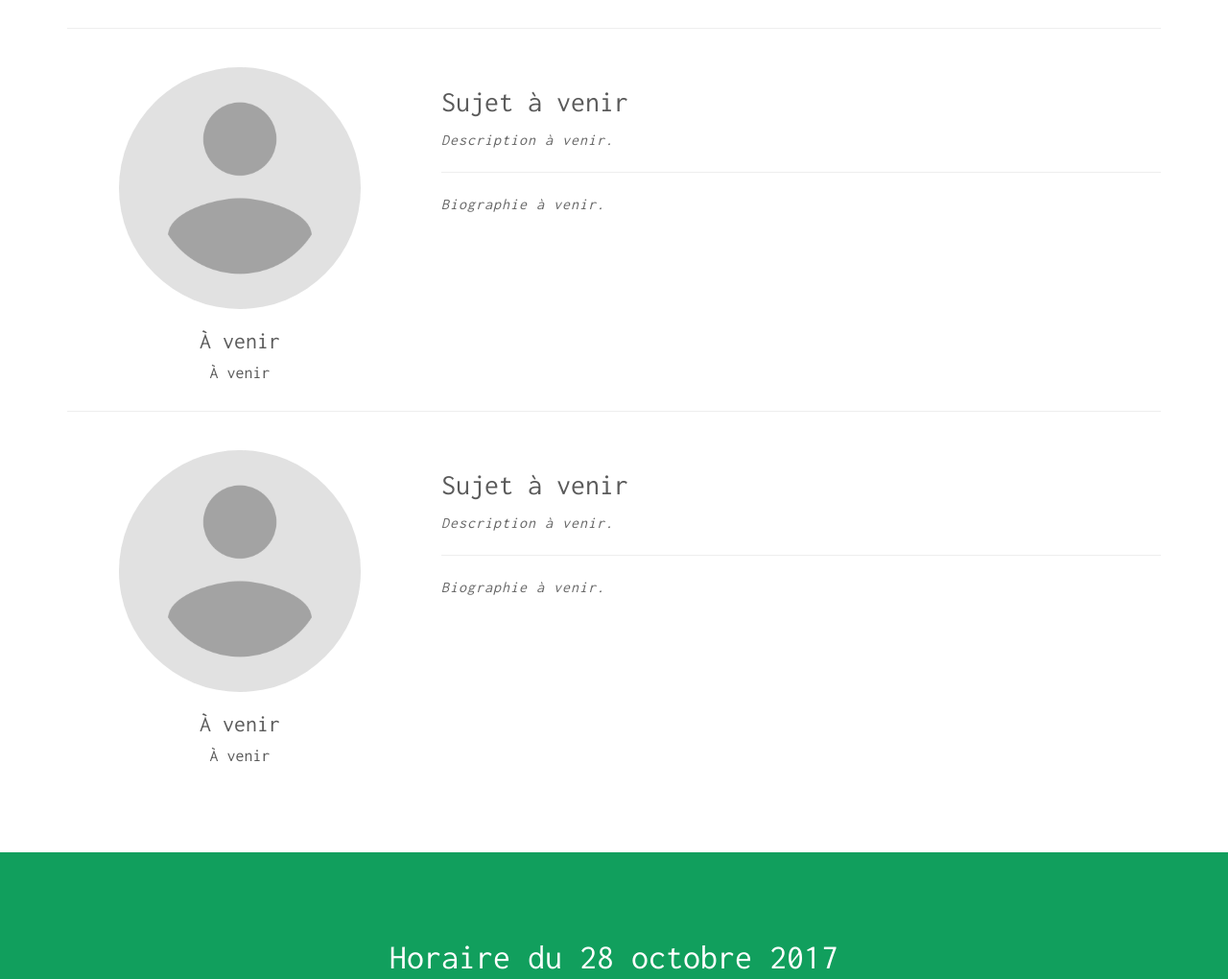
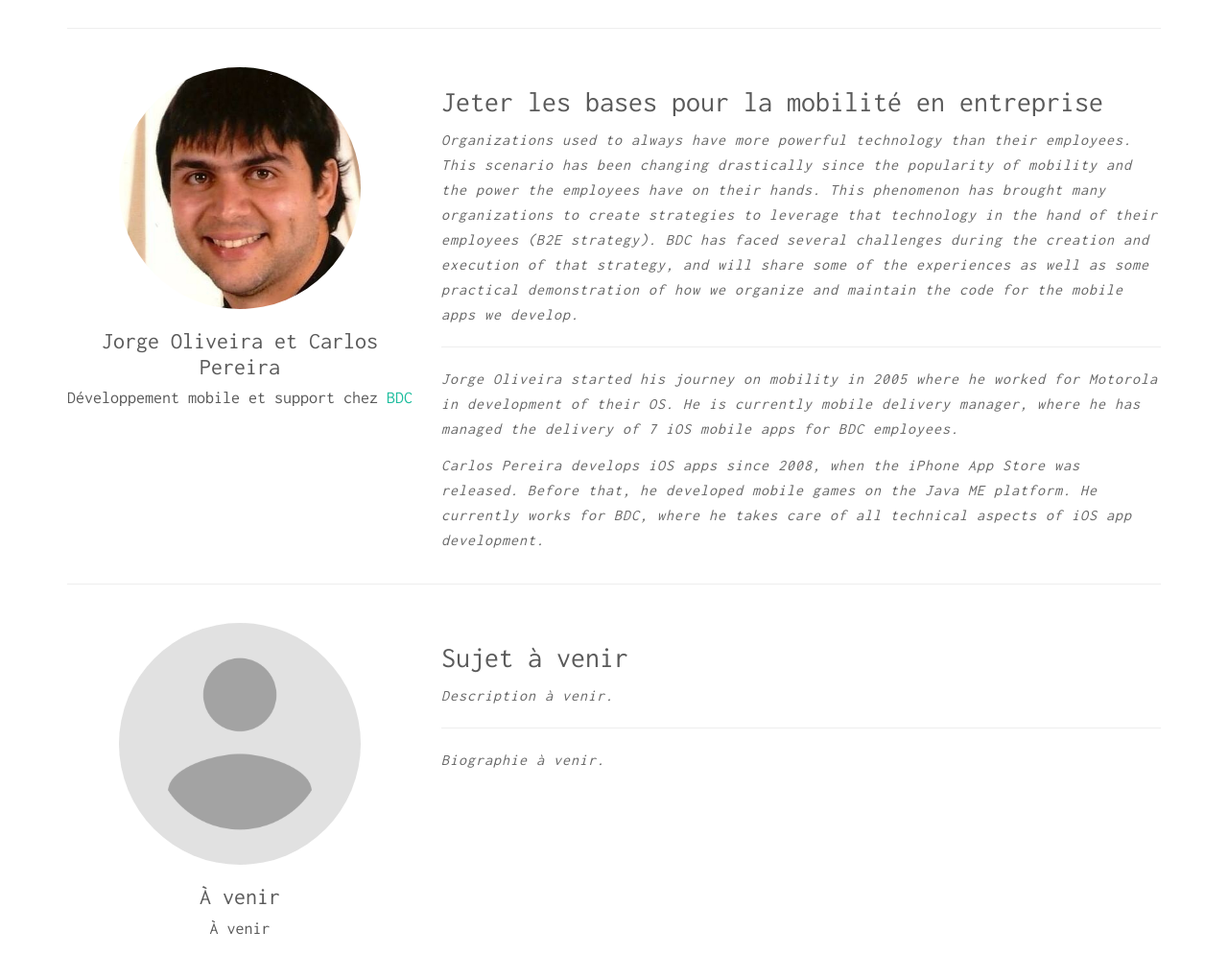
Before and after one commit to JDIS/conference2017, a plain HTML site: page index.html in a window 1280 px wide. Shown: the part 4472-5492 px from the top of the page at 96% size. Drawn offline with Linux system fonts and the light colour scheme; some packages are replaced by stand-ins of ours; files whose address does not match are found by name.

Commit message:
add Jorge Oliveira (BDC)

```diff
--- a/index.html
+++ b/index.html
@@ -223,20 +223,23 @@ Dans cette présentation, nous allons brièvement parler du potentiel commercial
         </div>
       </div><!--/row-->
       <hr style="padding:10px 0;">
-      <div id="speaker4" class="row">
+      <div id="speaker5" class="row">
         <div class="centered col-md-4">
-          <img src="/assets/img/speakers/placeholder.png" style="border-radius:100%; width:70%; max-width:300px;margin:0 auto;" class="img-responsive mt" alt="">
-          <h3>À venir</h3>
-          <h4 style="margin-top:0;">À venir</h4>
+          <img src="/assets/img/speakers/joliveira.jpg" style="border-radius:100%; width:70%; max-width:300px;margin:0 auto;" class="img-responsive mt" alt="">
+          <h3>Jorge Oliveira et Carlos Pereira</h3>
+          <h4 style="margin-top:0;">Développement mobile et support chez <a href="//bdc.ca" target="_blank">BDC</a></h4>
         </div>
         <div class="col-md-8">
-          <h2>Sujet à venir</h2>
+          <h2>Jeter les bases pour la mobilité en entreprise</h2>
           <p>
-            <em>Description à venir.</em>
+            <em>Organizations used to always have more powerful technology than their employees. This scenario has been changing drastically since the popularity of mobility and the power the employees have on their hands. This phenomenon has brought many organizations to create strategies to leverage that technology in the hand of their employees (B2E strategy). BDC has faced several challenges during the creation and execution of that strategy, and will share some of the experiences as well as some practical demonstration of how we organize and maintain the code for the mobile apps we develop.</em>
           </p>
           <hr>
           <p>
-            <em>Biographie à venir.</em>
+            <em>Jorge Oliveira started his journey on mobility in 2005 where he worked for Motorola in development of their OS. He is currently mobile delivery manager, where he has  managed the delivery of 7 iOS mobile apps for BDC employees.</em>
+          </p>
+          <p>
+            <em>Carlos Pereira develops iOS apps since 2008, when the iPhone App Store was released. Before that, he developed mobile games on the Java ME platform. He currently works for BDC, where he takes care of all technical aspects of iOS app development.</em>
           </p>
         </div>
       </div><!--/row-->
@@ -357,8 +360,8 @@ Dans cette présentation, nous allons brièvement parler du potentiel commercial
                 <td>
                   <p>16h10</p>
                 </td>
-                <td><p>À venir</a></td>
-                <td><p><a style="border-bottom: 1px solid white; color:white;" href="#speaker5">À venir</a></p></td>
+                <td><p>Jeter les bases pour la mobilité en entreprise</a></td>
+                <td><p><a style="border-bottom: 1px solid white; color:white;" href="#speaker5">Jorge Oliveira et Carlos Pereira</a></p></td>
               </tr>
               <tr>
                 <td>
```
Also changed, not shown: assets/img/header.png, assets/img/speakers/joliveira.jpg (added).
